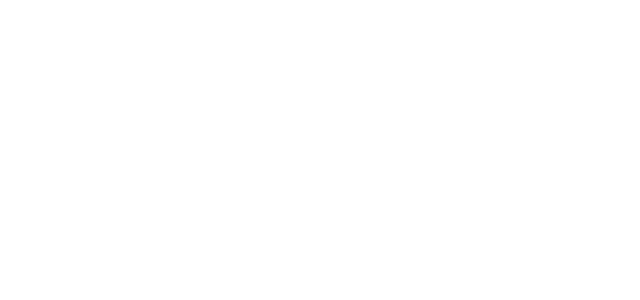
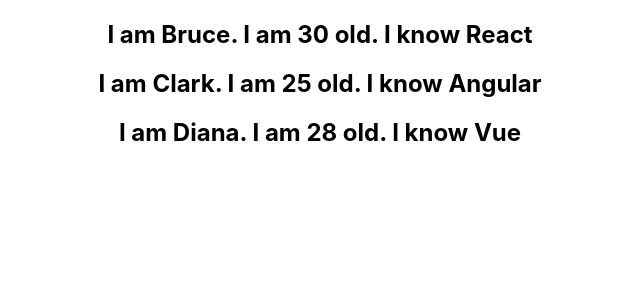
Before and after one commit to edwinisnow/react-basics, a React (Create React App) app: page / in a window 1280 px wide. Shown: the top 300 px of the page, without its empty margins (320-960 px from the left). Built offline with nearby package versions, Linux system fonts and the light colour scheme.

Commit message:
List Rendering

```diff
--- a/src/App.js
+++ b/src/App.js
@@ -10,11 +10,16 @@
 import EventBind from './components/EventBind';
 import ParentComponent from './components/ParentComponent';
 import UserGreeting from './components/UserGreeting';
+import NameList from './components/NameList';
+import PersonList from './components/PersonList';
 
 function App() {
   return (
     <div className="App">
-      <UserGreeting />
+      <PersonList />
+      {/* <NameList /> */}
+
+      {/* <UserGreeting /> */}
 
       {/* <ParentComponent /> */}
 
--- /dev/null
+++ b/src/components/NameList.js
@@ -0,0 +1,13 @@
+import React from 'react'
+
+function NameList() {
+    const names = ['Bruce', 'Clark', 'Diana']
+    const nameList = names.map(name => <h2>{name}</h2>)
+    return (
+        <div>
+            {nameList}
+        </div>
+    )
+}
+
+export default NameList
--- /dev/null
+++ b/src/components/Person.js
@@ -0,0 +1,11 @@
+import React from 'react'
+
+function Person({ person }) {
+    return (
+        <div>
+            <h2>I am {person.name}. I am {person.age} old. I know {person.skill}</h2>
+        </div>
+    )
+}
+
+export default Person
--- /dev/null
+++ b/src/components/PersonList.js
@@ -0,0 +1,33 @@
+import React from 'react'
+import Person from './Person';
+
+function PersonList() {
+    const persons = [
+        {
+            id: 1,
+            name: 'Bruce',
+            age: 30,
+            skill: 'React'
+        },
+        {
+            id: 2,
+            name: 'Clark',
+            age: 25,
+            skill: 'Angular'
+        },
+        {
+            id: 1,
+            name: 'Diana',
+            age: 28,
+            skill: 'Vue'
+        },
+    ]
+    const personList = persons.map(person => <Person person={person} />)
+    return (
+        <div>
+            {personList}
+        </div>
+    )
+}
+
+export default PersonList
```
